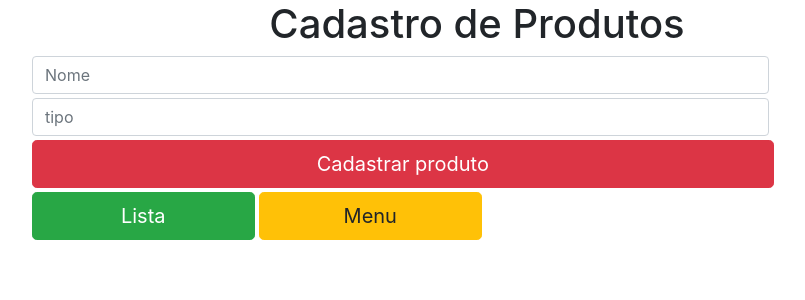
After one commit to matheusilveiraw/projetocrud, a PHP site: page /cadastro_produto.php in a window 1280 px wide. The commit adds this page. Shown: the top 300 px of the page, without its empty margins (163-968 px from the left). Run offline with PHP 8.4, Linux system fonts and the light colour scheme; some libraries are stand-ins or nearby versions.

Commit message:
produtos create e read

```diff
--- a/banco_de_dados/delete_cliente.php
+++ b/banco_de_dados/delete_cliente.php
@@ -3,8 +3,6 @@ require_once 'conexao_banco.php';
 session_start();
 
     $id = mysqli_escape_string($connect, $_GET['id']);
-
-    echo $id;
 
     $sql = "DELETE FROM clientes WHERE id = '$id'";
 
--- /dev/null
+++ b/cadastro_produto.php
@@ -0,0 +1,36 @@
+<?php
+include_once 'includes/header.php';
+include_once 'banco_de_dados/conexao_banco.php'
+?>
+
+<div class="container text-center">
+    <div class="row">
+        <div class="col"> </div>
+        <div class="col-10">
+            <h1>Cadastro de Produtos</h1>
+
+            <form class="form-horizontal" action="banco_de_dados/create_produto.php" method="POST">
+                <div class="col-sm-10 mt-1">
+                    <input type="text" name="nome" class="form-control" id="nome" placeholder="Nome">
+                </div>
+                <div class="col-sm-10 mt-1">
+                    <input type="text" name="tipo" class="form-control" id="tipo" placeholder="tipo">
+                </div>
+
+                <div class="container text-left mt-1">
+                <button type="text" class="btn btn-danger btn-lg col-10" name="btn-cadastrar-produto">Cadastrar produto</button>
+            </div>
+            </form>
+
+            <div class="container text-left mt-1">
+                <a class="btn btn-success btn-lg col-sm-3" href="produtos.php" role="button">Lista</a>
+
+                <a class="btn btn-warning btn-lg col-sm-3" href="index.php" role="button"">Menu</a>
+            </div>
+        </div>
+        <div class="col"> </div>
+    </div>
+
+    <?php
+    include_once 'includes/footer.php';
+    ?>
```
Also changed, not shown: banco_de_dados/create_produto.php (added, +19 -0 lines), produtos.php (+66 -2 lines).
